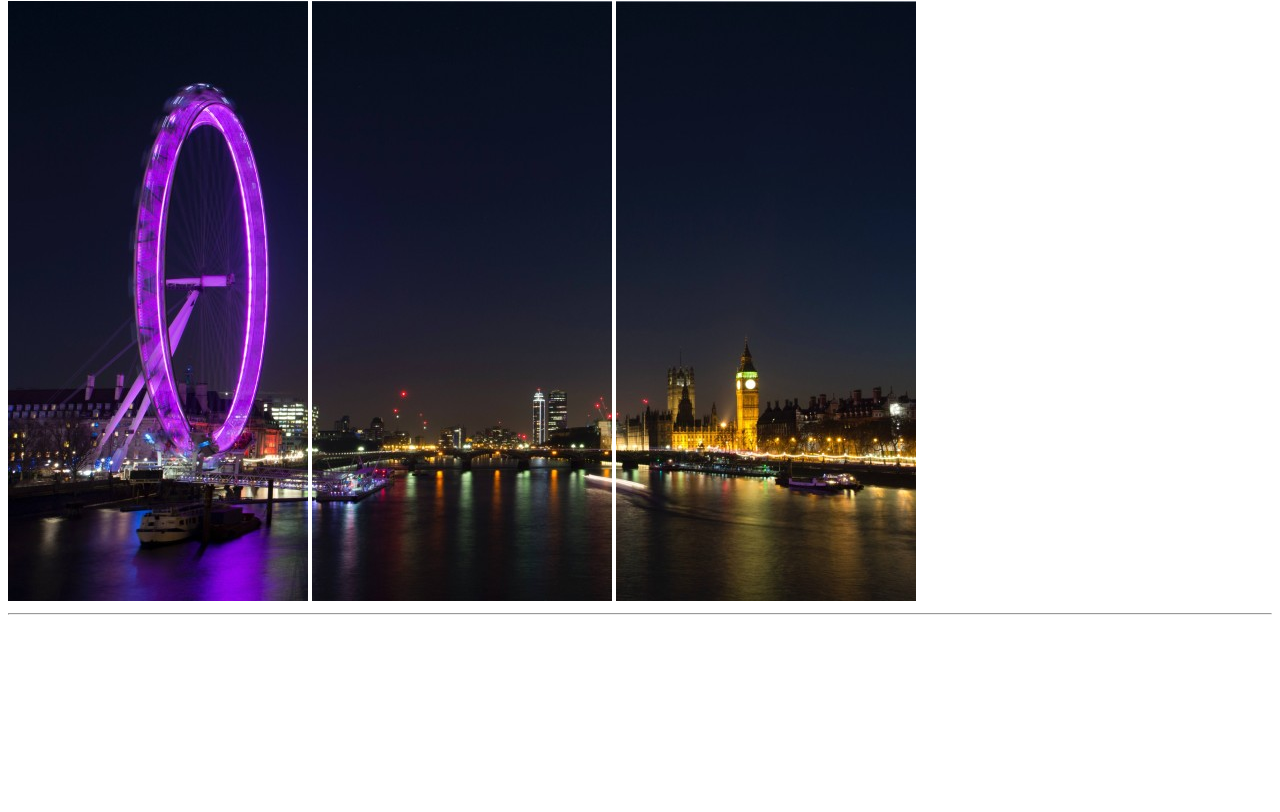
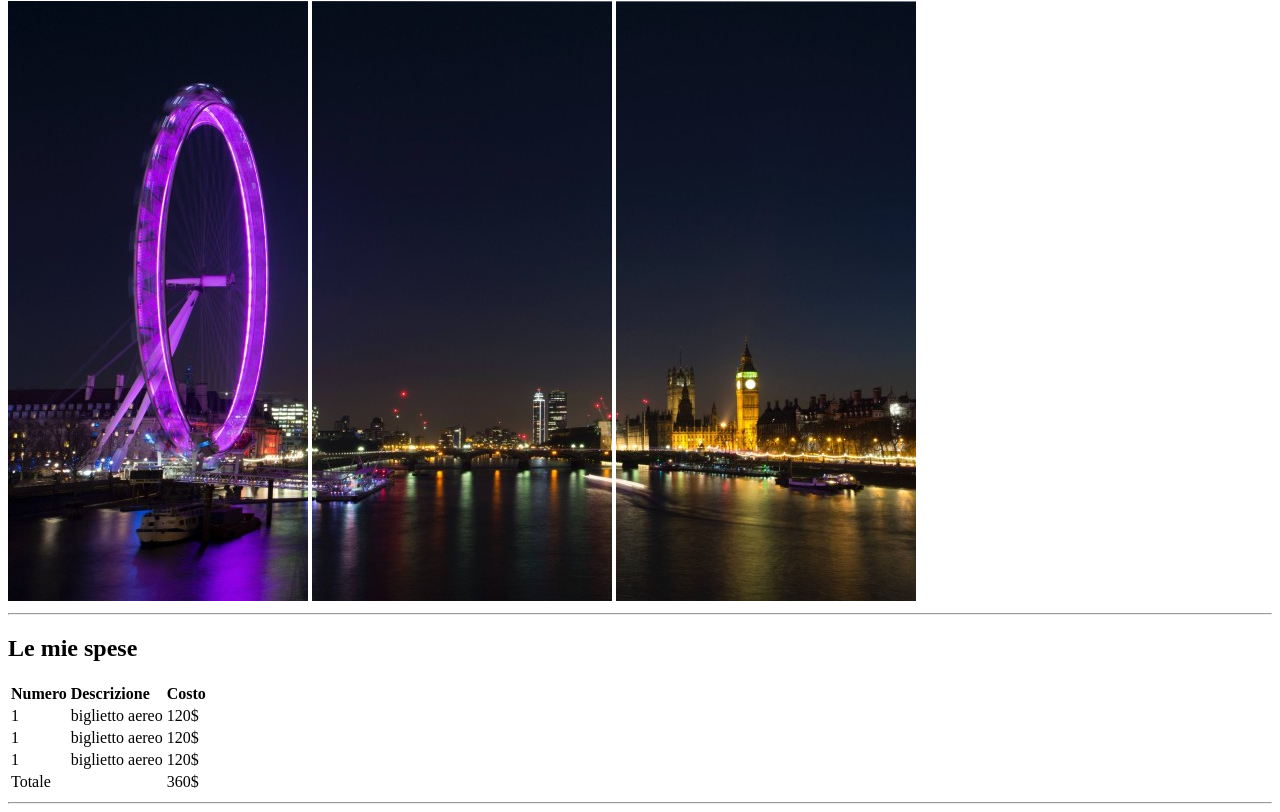
Before and after one commit to edoardope/html-london-trip, a plain HTML site: page index.html in a window 1280 px wide. Shown: the part 79-891 px from the top of the page. Before the commit the page ends 800 px from the top, so only its background shows below. Drawn offline with Linux system fonts and the light colour scheme.

Commit message:
prima sezione con tabella

```diff
--- a/index.html
+++ b/index.html
@@ -9,13 +9,61 @@
  </head>
 
  <body>
-    <header>
+    <!-- sezione titolo -->
+    <head>
       <h1>Il mio viaggio a Londra</h1>
       <img src="img/pexels-bill-emrich-230794-0.jpg" alt="">
       <img src="img/pexels-bill-emrich-230794-1.jpg" alt="">
       <img src="img/pexels-bill-emrich-230794-2.jpg" alt="">
       <hr>
-    </header>
+    </head>
+
+    <body>
+
+        <!-- prima sezione -->
+      <div>
+       <h2>Le mie spese</h2>
+       <table>
+         <!-- titoli tabella -->
+         <thead>
+           <tr>
+             <td><b>Numero</b></td>
+             <td><b>Descrizione</b></td>
+             <td><b>Costo</b></td>
+           </tr>
+         </thead>
+         <!-- contenuti tabella -->
+         <tbody>
+           <tr>
+             <td>1</td>
+             <td>biglietto aereo</td>
+             <td>120$</td>
+           </tr>
+           <tr>
+            <td>1</td>
+            <td>biglietto aereo</td>
+            <td>120$</td>
+          </tr>
+          <tr>
+            <td>1</td>
+            <td>biglietto aereo</td>
+            <td>120$</td>
+          </tr>
+         </tbody>
+         <!--footer tabella  -->
+         <tfoot>
+          <tr>
+            <td>Totale</td>
+            <td></td>
+            <td>360$</td>
+          </tr>
+         </tfoot>
+       </table>
+       <hr>
+      </div>
+
+    </body>
+
  </body>
 
 </html>
```
